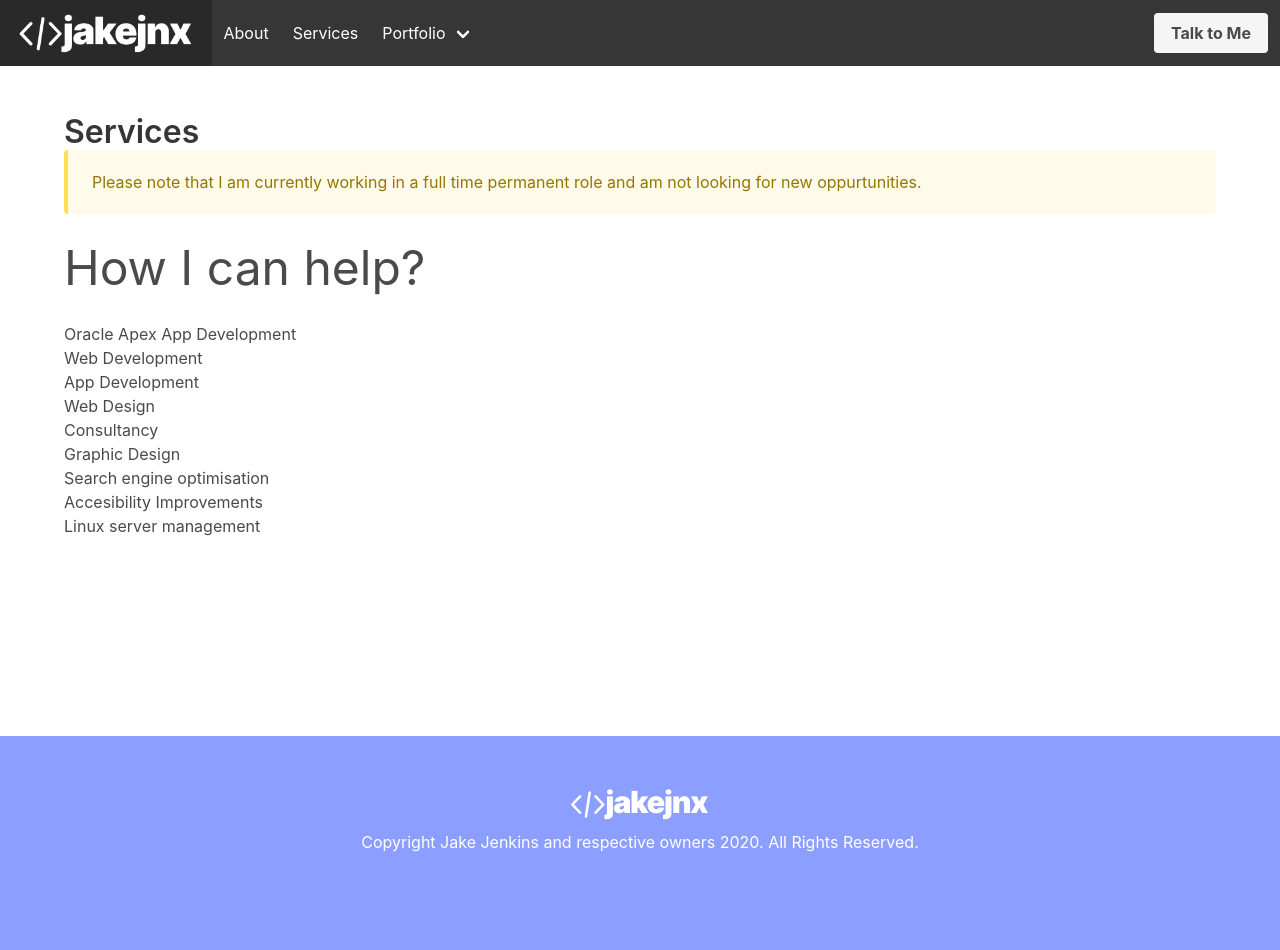
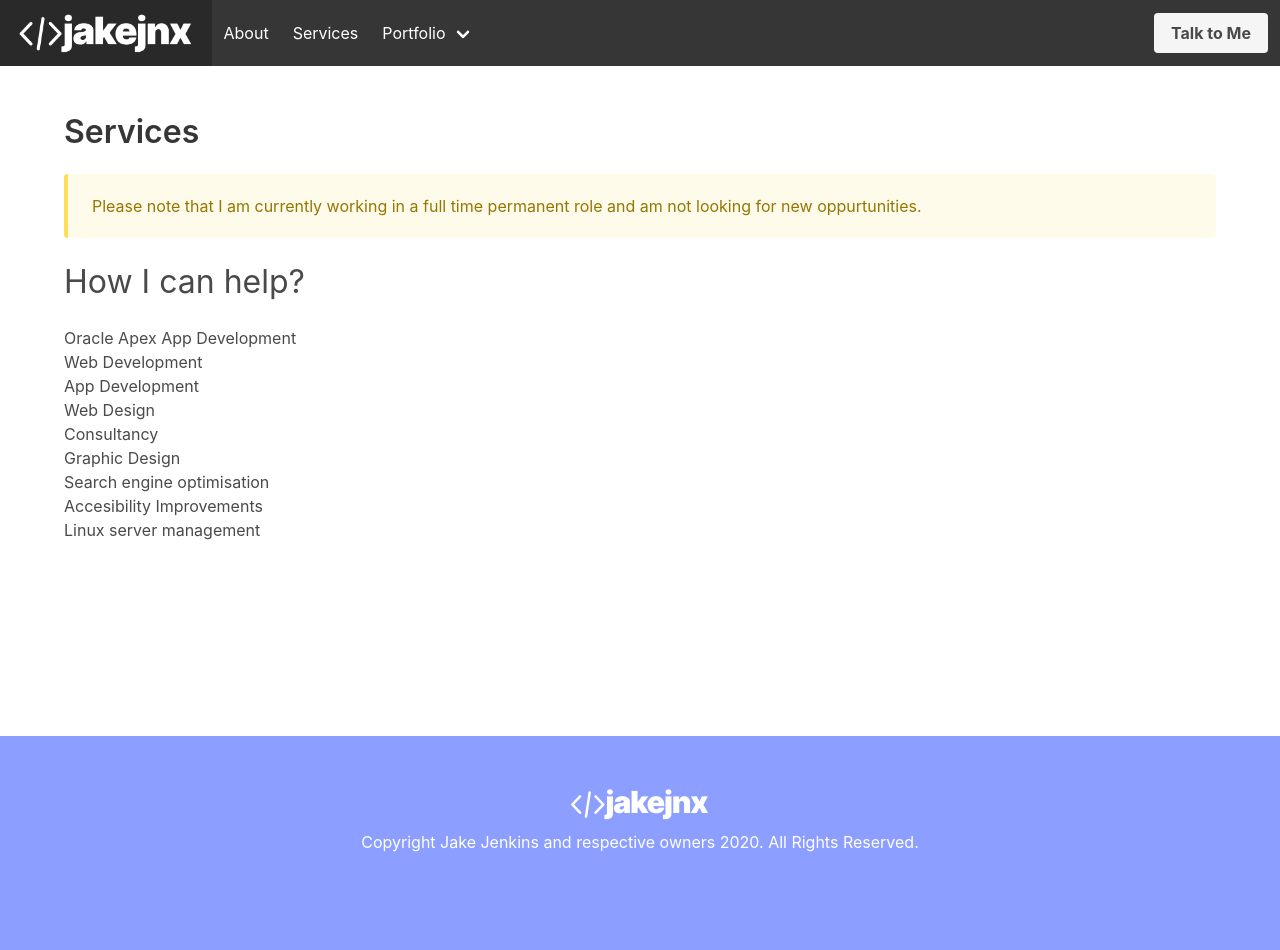
Before and after one commit to jake-jenkins/jjnx-bulma, a Jekyll site: the page built from services.md, in a window 1280 px wide. Built offline with Jekyll 4.4.1, drawn with Linux system fonts in a browser that asks for light colours.

Commit message:
Updated Services

```diff
--- a/services.md
+++ b/services.md
@@ -4,7 +4,7 @@ permalink: "/services/"
 layout: page
 ---
 
-<p>
+<p><br>
 <article class="message is-warning">
   <div class="message-body">
 Please note that I am currently working in a full time permanent role and am not looking for new oppurtunities.
@@ -12,7 +12,7 @@ Please note that I am currently working in a full time permanent role and am not
 </article>
 </p>
 
-<h1 class="subtitle is-1">How I can help?</h1>
+<h1 class="subtitle is-3">How I can help?</h1>
 <p>
 <ul>
 <li>Oracle Apex App Development</li>
```
